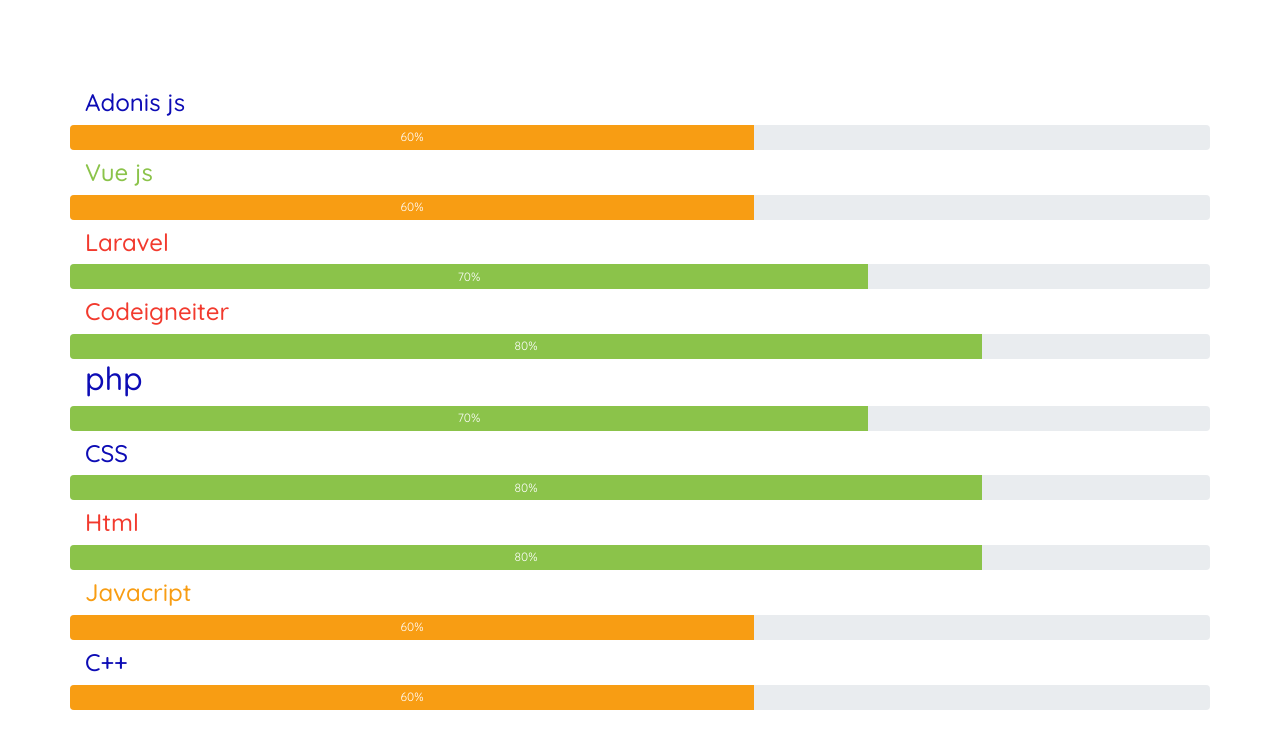
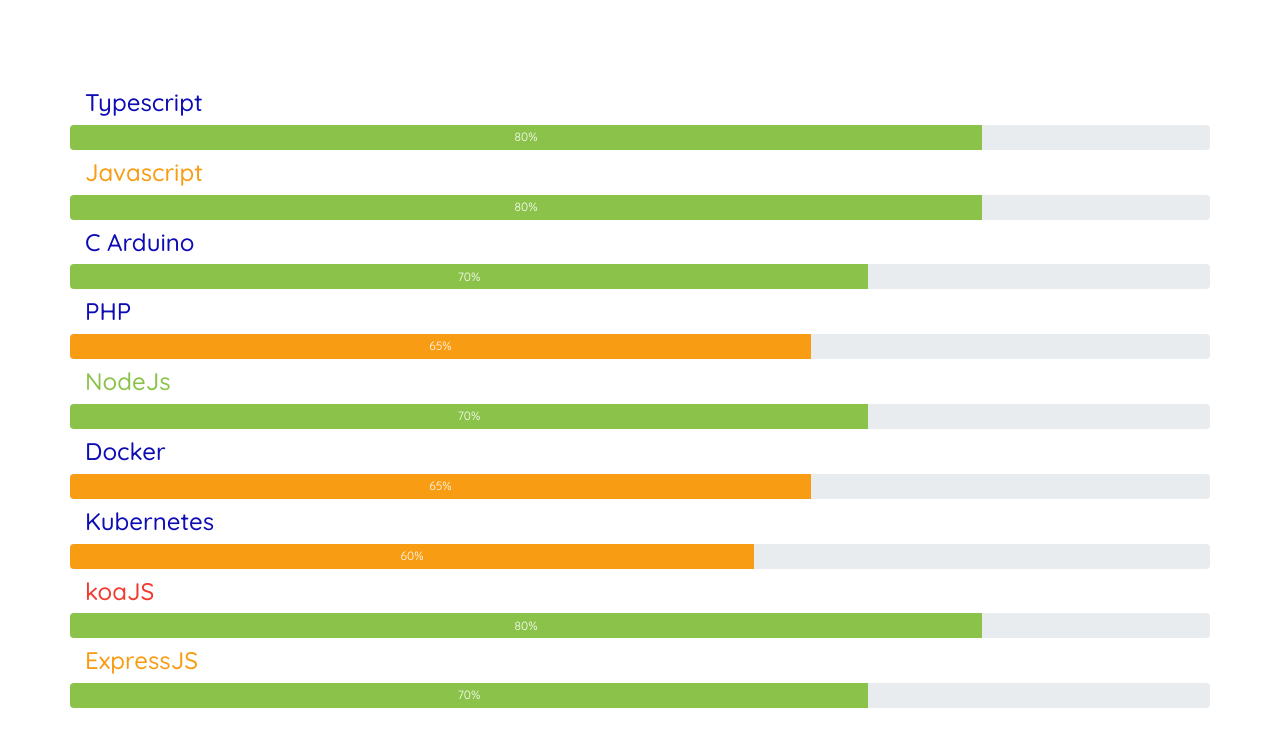
Before and after one commit to TrySoehardi/TrySoehardi.github.io, a plain HTML site: page skill.html in a window 1280 px wide. Shown: the part 504-1260 px from the top of the page. Drawn offline with Linux system fonts and the light colour scheme; files whose address does not match are found by name.

Commit message:
new detail

```diff
--- a/skill.html
+++ b/skill.html
@@ -97,51 +97,50 @@
           <div class="col-lg-12" data-aos="fade-left" data-aos-delay="400">
 
 
-            <div class="col-md-6 mt-2"><h4 class="text-primary">Adonis js</h4></div>
-              <div class="progress" style="height:25px;">
-                <div class="progress-bar bg-warning" role="progressbar" style="width: 60%;" aria-valuenow="60" aria-valuemin="0" aria-valuemax="100" data-aos="fade-right" data-aos-delay="400">60%</div>
-              </div>
-
-
-            <div class="col-md-6 mt-2"><h4 class="text-success">Vue js</h4></div>
-            <div class="progress" style="height:25px;">
-              <div class="progress-bar bg-warning" role="progressbar" style="width: 60%;" aria-valuenow="60" aria-valuemin="0" aria-valuemax="100" data-aos="fade-right" data-aos-delay="400">60%</div>
-            </div>
-
-            <div class="col-md-6 mt-2"><h4 class="text-danger">Laravel</h4></div>
-              <div class="progress" style="height:25px;">
-                <div class="progress-bar bg-success" role="progressbar" style="width: 70%;" aria-valuenow="70" aria-valuemin="0" aria-valuemax="100" data-aos="fade-right" data-aos-delay="400">70%</div>
-              </div>
-
-              <div class="col-md-6 mt-2"><h4 class="text-danger">Codeigneiter</h4></div>
+            <div class="col-md-6 mt-2"><h4 class="text-primary">Typescript</h4></div>
               <div class="progress" style="height:25px;">
                 <div class="progress-bar bg-success" role="progressbar" style="width: 80%;" aria-valuenow="80" aria-valuemin="0" aria-valuemax="100" data-aos="fade-right" data-aos-delay="400">80%</div>
               </div>
 
 
-              <div class="col-md-6 mb-auto"><h2 class="text-primary">php</h4></div>
+            <div class="col-md-6 mt-2"><h4 class="text-warning">Javascript</h4></div>
+            <div class="progress" style="height:25px;">
+              <div class="progress-bar bg-success" role="progressbar" style="width: 80%;" aria-valuenow="80" aria-valuemin="0" aria-valuemax="100" data-aos="fade-right" data-aos-delay="400">80%</div>
+            </div>
+
+            <div class="col-md-6 mt-2"><h4 class="text-primary">C Arduino</h4></div>
               <div class="progress" style="height:25px;">
-                <div class="progress-bar bg-success justify-content-center" role="progressbar" style="width: 70%;" aria-valuenow="70" aria-valuemin="0" aria-valuemax="100" data-aos="fade-right" data-aos-delay="400">70%</div>
+                <div class="progress-bar bg-success" role="progressbar" style="width: 70%;" aria-valuenow="70" aria-valuemin="0" aria-valuemax="100" data-aos="fade-right" data-aos-delay="400">70%</div>
+            </div>
+
+            <div class="col-md-6 mt-2"><h4 class="text-primary">PHP</h4></div>
+              <div class="progress" style="height:25px;">
+                <div class="progress-bar bg-warning" role="progressbar" style="width: 65%;" aria-valuenow="65" aria-valuemin="0" aria-valuemax="100" data-aos="fade-right" data-aos-delay="400">65%</div>
+            </div>
+
+            <div class="col-md-6 mt-2"><h4 class="text-success">NodeJs</h4></div>
+              <div class="progress" style="height:25px;">
+                <div class="progress-bar bg-success" role="progressbar" style="width: 70%;" aria-valuenow="70" aria-valuemin="0" aria-valuemax="100" data-aos="fade-right" data-aos-delay="400">70%</div>
               </div>
 
-              <div class="col-md-6 mt-2"><h4 class="text-primary">CSS</h4></div>
+              <div class="col-md-6 mt-2"><h4 class="text-primary">Docker</h4></div>
+              <div class="progress" style="height:25px;">
+                <div class="progress-bar bg-warning" role="progressbar" style="width: 65%;" aria-valuenow="65" aria-valuemin="0" aria-valuemax="100" data-aos="fade-right" data-aos-delay="400">65%</div>
+              </div>
+
+              <div class="col-md-6 mt-2"><h4 class="text-primary">Kubernetes</h4></div>
+              <div class="progress" style="height:25px;">
+                <div class="progress-bar bg-warning" role="progressbar" style="width: 60%;" aria-valuenow="60" aria-valuemin="0" aria-valuemax="100" data-aos="fade-right" data-aos-delay="400">60%</div>
+              </div>
+
+              <div class="col-md-6 mt-2"><h4 class="text-danger">koaJS</h4></div>
               <div class="progress" style="height:25px;">
                 <div class="progress-bar bg-success" role="progressbar" style="width: 80%;" aria-valuenow="80" aria-valuemin="0" aria-valuemax="100" data-aos="fade-right" data-aos-delay="400">80%</div>
               </div>
 
-              <div class="col-md-6 mt-2"><h4 class="text-danger">Html</h4></div>
+              <div class="col-md-6 mt-2"><h4 class="text-warning">ExpressJS</h4></div>
               <div class="progress" style="height:25px;">
-                <div class="progress-bar bg-success" role="progressbar" style="width: 80%;" aria-valuenow="80" aria-valuemin="0" aria-valuemax="100" data-aos="fade-right" data-aos-delay="400">80%</div>
-              </div>
-
-              <div class="col-md-6 mt-2"><h4 class="text-warning">Javacript</h4></div>
-              <div class="progress" style="height:25px;">
-                <div class="progress-bar bg-warning" role="progressbar" style="width: 60%;" aria-valuenow="60" aria-valuemin="0" aria-valuemax="100" data-aos="fade-right" data-aos-delay="400">60%</div>
-              </div>
-
-              <div class="col-md-6 mt-2"><h4 class="text-primary">C++</h4></div>
-              <div class="progress" style="height:25px;">
-                <div class="progress-bar bg-warning" role="progressbar" style="width: 60%;" aria-valuenow="60" aria-valuemin="0" aria-valuemax="100" data-aos="fade-right" data-aos-delay="400">60%</div>
+                <div class="progress-bar bg-success" role="progressbar" style="width: 70%;" aria-valuenow="70" aria-valuemin="0" aria-valuemax="100" data-aos="fade-right" data-aos-delay="400">70%</div>
               </div>
 
 
```
Also changed, not shown: about.html (+36 -0 lines), index.html (+1 -1 lines).
